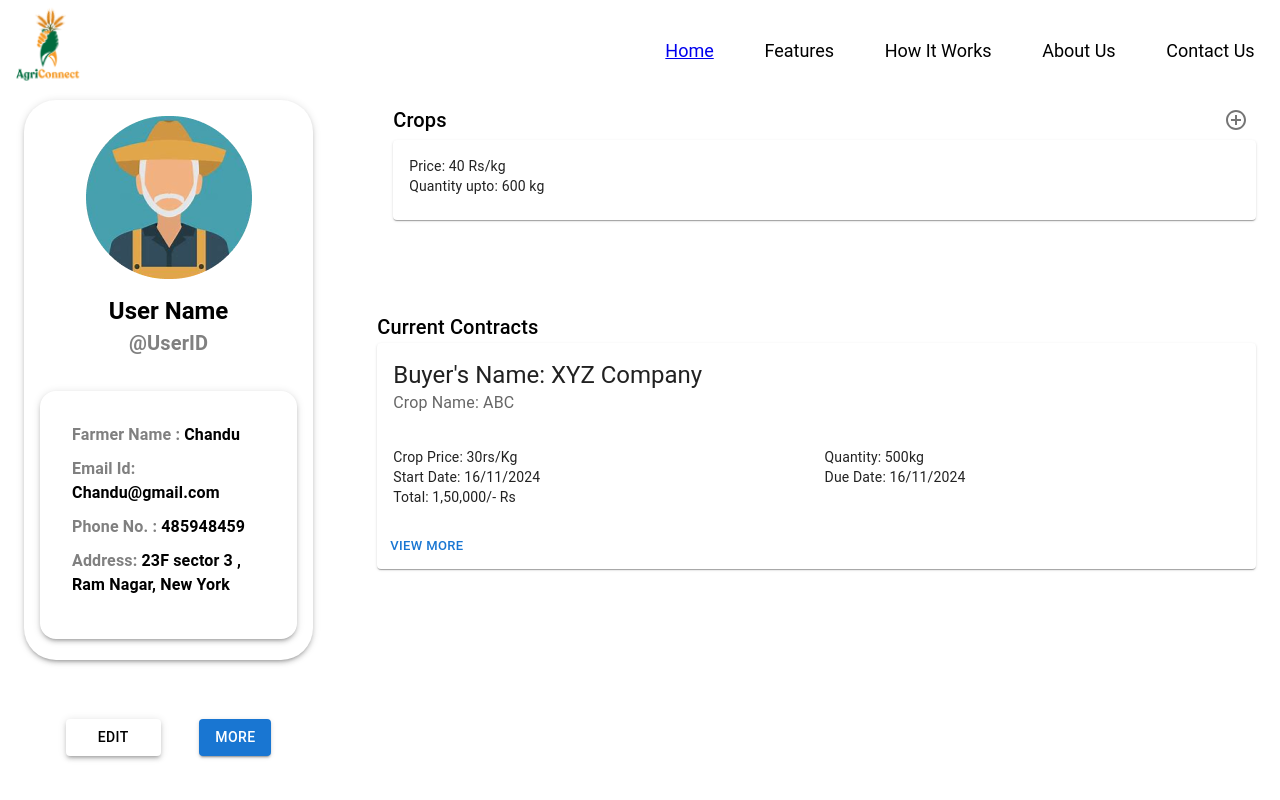
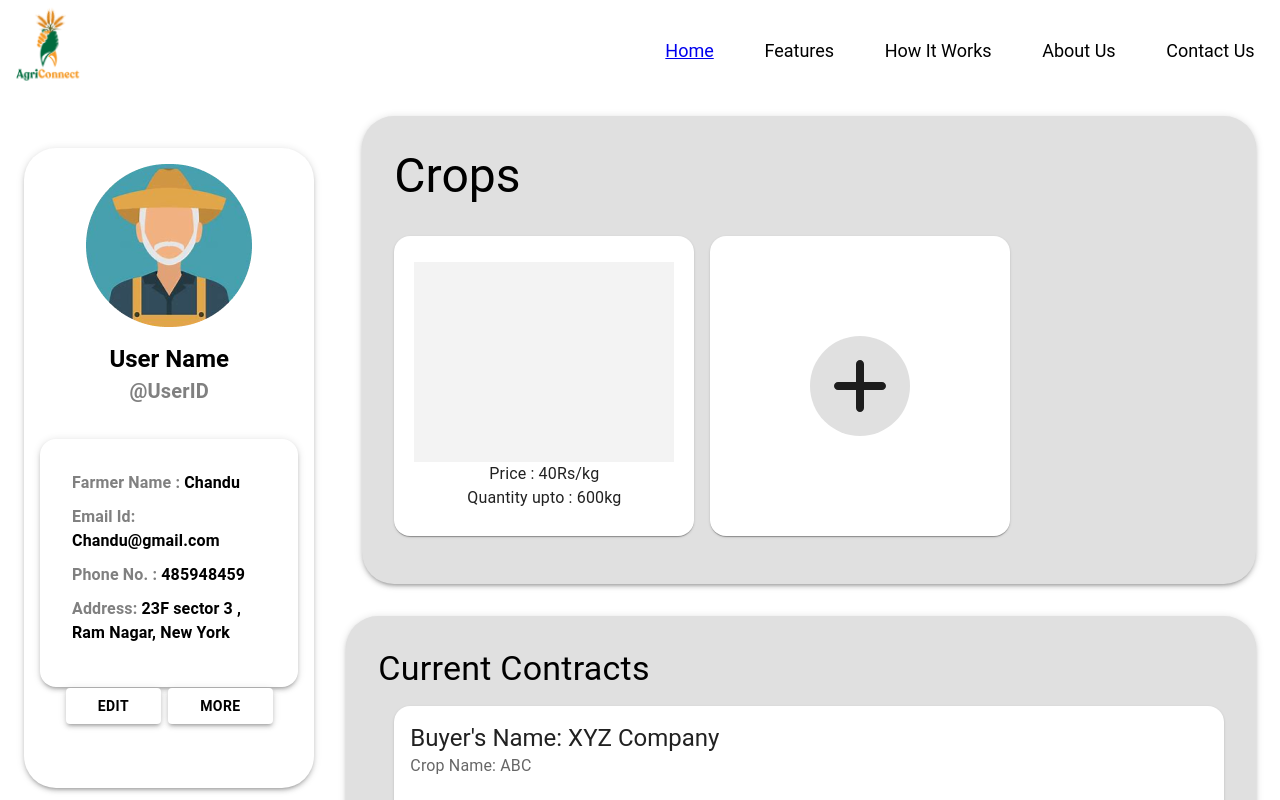
Before and after one commit to Thebeast01/AgriConnect, a React (Vite) app in the folder Frontend/: page /dashboard in a window 1280 px wide. Shown: the top 800 px of the page. Built offline with nearby package versions, Linux system fonts and the light colour scheme.

Commit message:
Dashboard Added

```diff
--- a/Frontend/package.json
+++ b/Frontend/package.json
@@ -12,6 +12,11 @@
 	"dependencies": {
 		"@emotion/react": "^11.13.3",
 		"@emotion/styled": "^11.13.0",
+		"@fortawesome/fontawesome-svg-core": "^6.6.0",
+		"@fortawesome/free-brands-svg-icons": "^6.6.0",
+		"@fortawesome/free-regular-svg-icons": "^6.6.0",
+		"@fortawesome/free-solid-svg-icons": "^6.6.0",
+		"@fortawesome/react-fontawesome": "^0.2.2",
 		"@mui/icons-material": "^6.0.1",
 		"@mui/material": "^6.0.1",
 		"@mui/styles": "^6.0.0",
--- a/Frontend/src/Colors.js
+++ b/Frontend/src/Colors.js
@@ -1,4 +1,4 @@
 export const Colors = {
-	dasboardBackground: '#D9D9D9',
+	dasboardBackground: '#E0E0E0',
 	text1: '#808080',
 };
--- a/Frontend/src/Pages/Dashboard.jsx
+++ b/Frontend/src/Pages/Dashboard.jsx
@@ -1,8 +1,11 @@
 import React, { useState } from 'react';
-import { Box, Button, Container, Typography, Card, CardContent, Grid, CardHeader, CardMedia, CardActions, TextField, IconButton } from '@mui/material';
+import { Box, Button, Container, Typography, Card, CardContent, Grid, CardHeader, CardMedia, CardActions, TextField, IconButton, Skeleton } from '@mui/material';
 import AddCircleOutlineIcon from '@mui/icons-material/AddCircleOutline';
 import { Colors } from '../Colors';
 import OIP from '../assets/profile.png'
+import Plus from '../assets/plus.png'
+import { FontAwesomeIcon } from '@fortawesome/react-fontawesome';
+import { faPlus } from '@fortawesome/free-solid-svg-icons';
 const Dashboard = () => {
   const [cropsData, setCropsData] = useState([
     {
@@ -18,10 +21,16 @@ const Dashboard = () => {
     setCropsData([...cropsData, { /* New crop data */ }]);
   };
   return (
-    <Container maxWidth="xl" display={'flex'}>
+    <Container maxWidth="xl" display={'flex'} sx={{
+      height:
+        '90vh',
+      justifyContent: 'center',
+      alignItems: 'center',
+      marginTop: '3rem'
+    }}>
       <Box gap={'5rem'} flex={1} display={'flex'} flexDirection={'row'}>
         <Grid container xs={12} md={4}>
-          <Grid item md={12} height={'70vh'} sx={{
+          <Grid item md={12} height={'80vh'} sx={{
             backgroundColor: 'white',
             display: 'flex',
             flexDirection: 'column',
@@ -61,11 +70,12 @@ const Dashboard = () => {
 
             </Box>
             <Box sx={{
-              marginTop: '5rem',
               display: 'flex',
               justifyContent: 'space-between',
-              alignItems: 'center',
-              width: '80%'
+              alignItems: 'end',
+              width: '80%',
+              height: '100%',
+              marginBottom: '3rem'
             }}>
               <Button variant='contained'
                 sx={{
@@ -73,40 +83,105 @@ const Dashboard = () => {
 
                   color: 'black',
                   boxShadow: 3,
+                  paddingX: '2rem',
+                  fontWeight: 'bold',
+
+
+                }}
+              >Edit</Button>
+
+              <Button variant='contained'
+                sx={{
+                  backgroundColor: 'white',
+                  fontWeight: 'bold',
+                  color: 'black',
+                  boxShadow: 3,
                   paddingX: '2rem'
 
 
                 }}
-              >Edit</Button>
-              <Button variant='contained'>More</Button>
+              >More</Button>
+
             </Box>
           </Grid>
         </Grid>
-        <Grid container spacing={2}>
-          <Grid item xs={12} >
-            <Box sx={{ display: 'flex', justifyContent: 'space-between', alignItems: 'center' }}>
-              <Typography variant="h6">Crops</Typography>
-              <IconButton onClick={handleAddMore}>
-                <AddCircleOutlineIcon />
-              </IconButton>
-            </Box>
-            <Card>
-              <CardContent>
-                <Typography variant="body2">
-                  Price: 40 Rs/kg
-                </Typography>
-                <Typography variant="body2">
-                  Quantity upto: 600 kg
-                </Typography>
-              </CardContent>
+        <Grid container spacing={4} gap={'3rem'} >
+          <Grid container sx={
+            {
+              backgroundColor: Colors.dasboardBackground,
+              borderRadius: '2rem',
+              boxShadow: 3
+            }
+          }>          <Typography variant="h3" sx={{
+            marginLeft: '2rem', marginTop: '2rem'
+          }}>Crops</Typography>
+            <Grid item xs={12} marginBottom={'1rem'} padding={'2rem'}
+              sx={{
+                display: 'flex',
+                flexDirection: 'row',
+                gap: '1rem',
+              }}>
+              <Card sx={
+                {
+                  height: '300px',
+                  width: '300px',
+                  borderRadius: '1rem',
+                  padding: '1rem',
+                  display: 'flex',
+                  justifyContent: 'center',
+                  alignItems: 'center',
+                  flexDirection: 'column'
+                }
+              }>
+                <Skeleton variant="rectangular" width={260} height={200} />
+                <Typography>Price : 40Rs/kg</Typography>
+                <Typography>Quantity upto : 600kg</Typography>
+              </Card>
+              <Card sx={
+                {
+                  height: '300px',
+                  width: '300px',
+                  borderRadius: '1rem',
+                  padding: '1rem',
+                  display: 'flex',
+                  justifyContent: 'center',
+                  alignItems: 'center',
+                  flexDirection: 'column'
+                }
+              }>
+                <Box sx={
+                  {
+                    backgroundColor: Colors.dasboardBackground,
+                    padding: '1rem',
+                    borderRadius: '100%',
+                    height: '100px',
+                    width: '100px',
+                    display: 'flex',
+                    justifyContent: 'center',
+                    alignItems: 'center'
+                  }
+                }>
+                  <FontAwesomeIcon icon={faPlus} fontSize={'4rem'} />
+                </Box>
             </Card>
           </Grid>
+          </Grid>
 
-          <Grid container spacing={2}>
+          <Grid container spacing={2}
+            sx={
+              {
+                backgroundColor: Colors.dasboardBackground,
+                borderRadius: '2rem',
+                boxShadow: 3,
+                padding: '2rem'
+              }
+            }>
+            <Typography variant="h4">Current Contracts</Typography>
             <Grid item xs={12}>
-              <Typography variant="h6">Current Contracts</Typography>
               {cropsData.map((crop, index) => (
-                <Card key={index}>
+                <Card key={index} sx={{
+                  borderRadius: '1rem',
+                }}>
                   <CardHeader
                     title="Buyer's Name: XYZ Company"
                     subheader="Crop Name: ABC"
```
Also changed, not shown: Frontend/src/assets/Plus.png (added), 1 other file (tests, documents, lock files or other folders).
